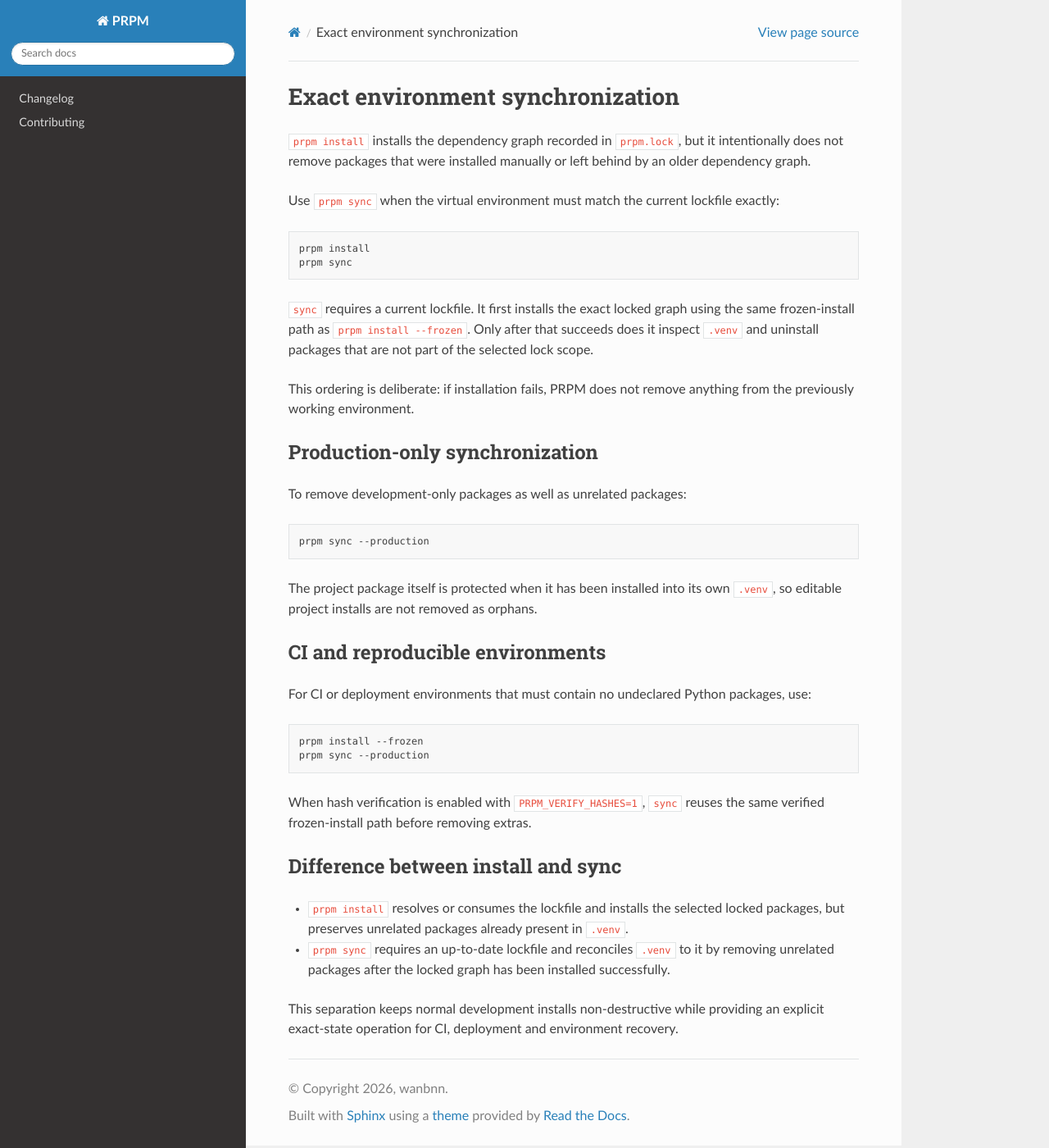
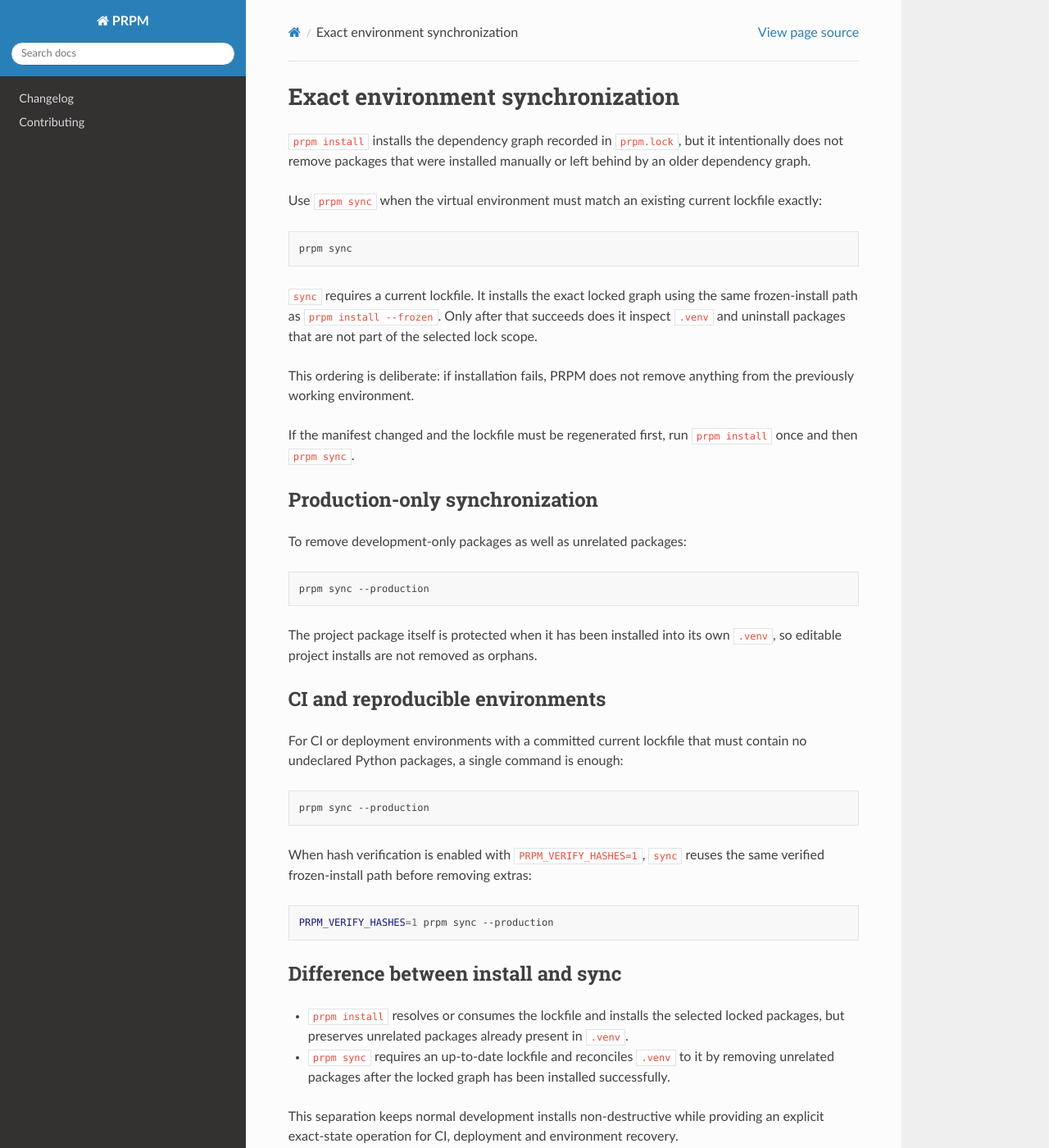
Before and after one commit to wanbnn/prpm, a Sphinx documentation site: the page built from docs/SYNC.md, in a window 1280 px wide and 1400 px high. Shown: the whole window at 82% size. Built offline with Sphinx 7.4.7 and the Read the Docs theme 3.1.0, drawn with Linux system fonts in a browser that asks for light colours.

Commit message:
docs: avoid duplicate frozen installs in sync flow

````diff
--- a/docs/SYNC.md
+++ b/docs/SYNC.md
@@ -2,16 +2,17 @@
 
 `prpm install` installs the dependency graph recorded in `prpm.lock`, but it intentionally does not remove packages that were installed manually or left behind by an older dependency graph.
 
-Use `prpm sync` when the virtual environment must match the current lockfile exactly:
+Use `prpm sync` when the virtual environment must match an existing current lockfile exactly:
 
 ```bash
-prpm install
 prpm sync
 ```
 
-`sync` requires a current lockfile. It first installs the exact locked graph using the same frozen-install path as `prpm install --frozen`. Only after that succeeds does it inspect `.venv` and uninstall packages that are not part of the selected lock scope.
+`sync` requires a current lockfile. It installs the exact locked graph using the same frozen-install path as `prpm install --frozen`. Only after that succeeds does it inspect `.venv` and uninstall packages that are not part of the selected lock scope.
 
 This ordering is deliberate: if installation fails, PRPM does not remove anything from the previously working environment.
+
+If the manifest changed and the lockfile must be regenerated first, run `prpm install` once and then `prpm sync`.
 
 ## Production-only synchronization
 
@@ -25,14 +26,17 @@ The project package itself is protected when it has been installed into its own
 
 ## CI and reproducible environments
 
-For CI or deployment environments that must contain no undeclared Python packages, use:
+For CI or deployment environments with a committed current lockfile that must contain no undeclared Python packages, a single command is enough:
 
 ```bash
-prpm install --frozen
 prpm sync --production
 ```
 
-When hash verification is enabled with `PRPM_VERIFY_HASHES=1`, `sync` reuses the same verified frozen-install path before removing extras.
+When hash verification is enabled with `PRPM_VERIFY_HASHES=1`, `sync` reuses the same verified frozen-install path before removing extras:
+
+```bash
+PRPM_VERIFY_HASHES=1 prpm sync --production
+```
 
 ## Difference between install and sync
 
````
